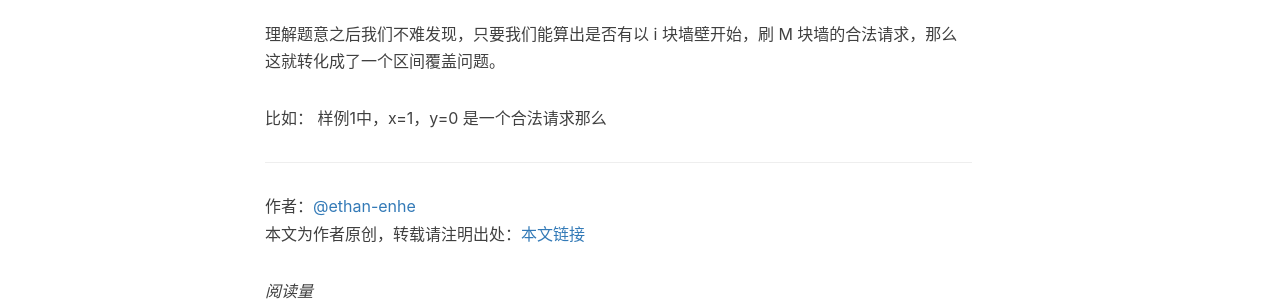
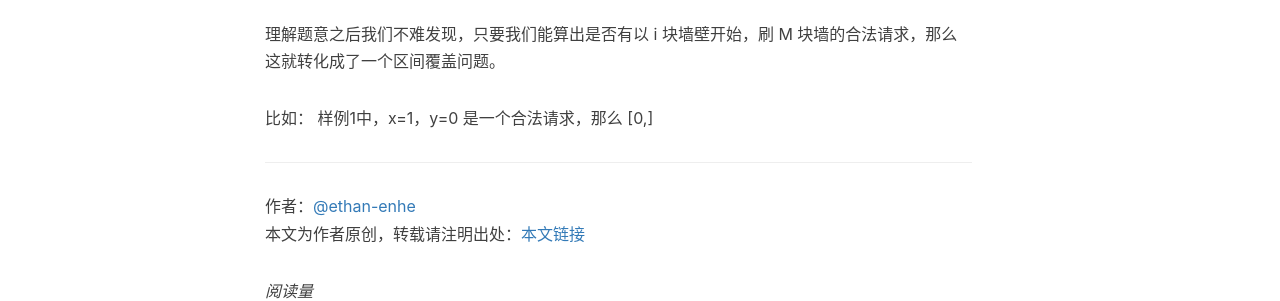
Before and after one commit to ethan-enhe/ethan-enhe.github.io, a Jekyll site: the page built from _posts/2020-08-18-【题解】[APIO2020]T1粉刷墙壁.md, in a window 1280 px wide. Shown: the part 678-979 px from the top of the page. Built offline with Jekyll 4.4.1, drawn with Linux system fonts in a browser that asks for light colours; nearby versions of some CDN libraries; comment, search, counter and statistics services are not loaded.

Commit message:
_posts/2020-08-18-【题解】[APIO2020]T1粉刷墙壁.md updated from https://stackedit.io/

```diff
--- a/_posts/2020-08-18-【题解】[APIO2020]T1粉刷墙壁.md
+++ b/_posts/2020-08-18-【题解】[APIO2020]T1粉刷墙壁.md
@@ -17,8 +17,8 @@ tags:
 理解题意之后我们不难发现，只要我们能算出是否有以 i 块墙壁开始，刷 M 块墙的合法请求，那么这就转化成了一个区间覆盖问题。
 
 比如：
-样例1中，x=1，y=0 是一个合法请求那么
+样例1中，x=1，y=0 是一个合法请求，那么 [0,]
 <!--stackedit_data:
-eyJoaXN0b3J5IjpbNDk0MTc5NjEwLDE5NDU4NjUwMjMsODA4MT
-g0MDQyXX0=
+eyJoaXN0b3J5IjpbLTc4MTAwNDUzNCw0OTQxNzk2MTAsMTk0NT
+g2NTAyMyw4MDgxODQwNDJdfQ==
 -->
```
